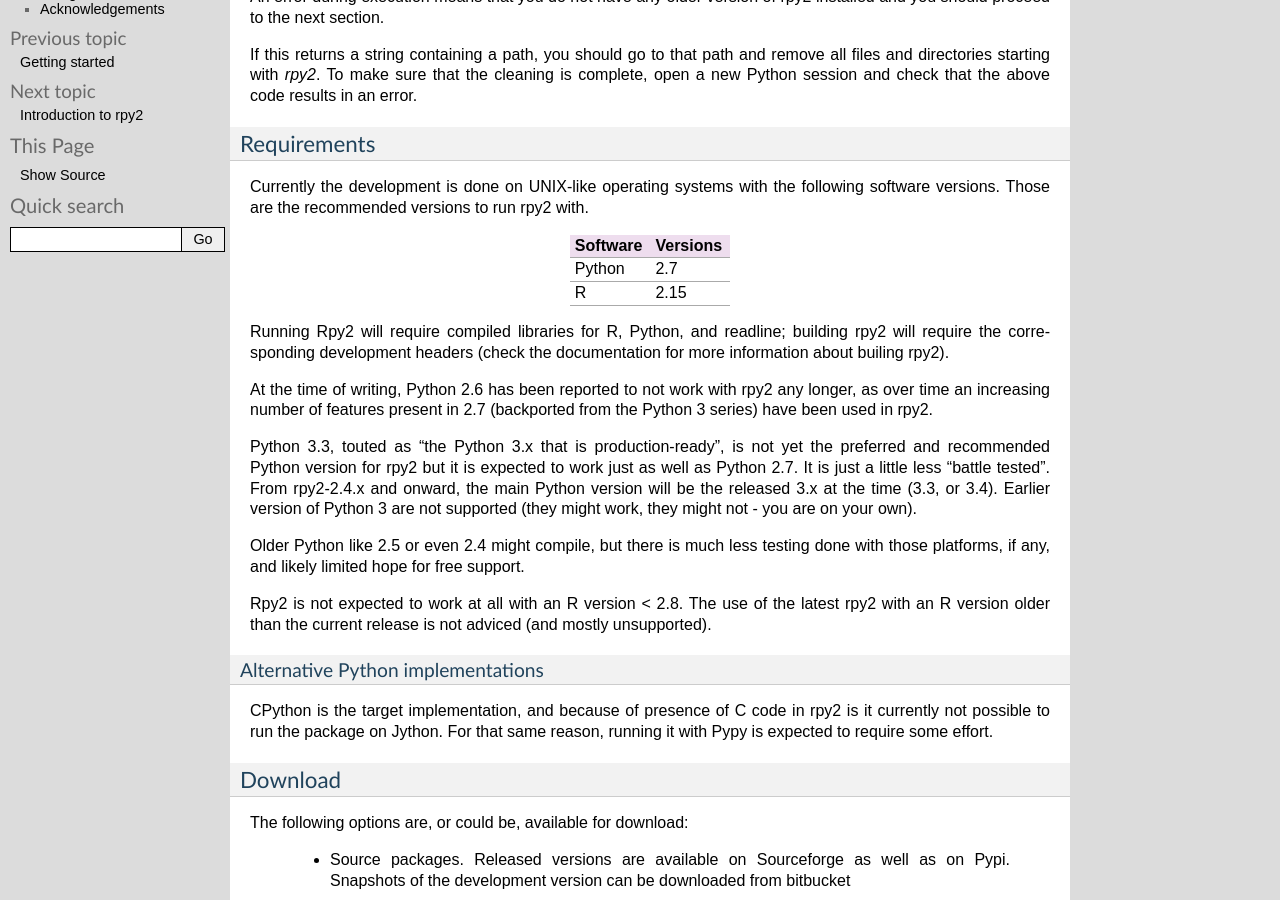
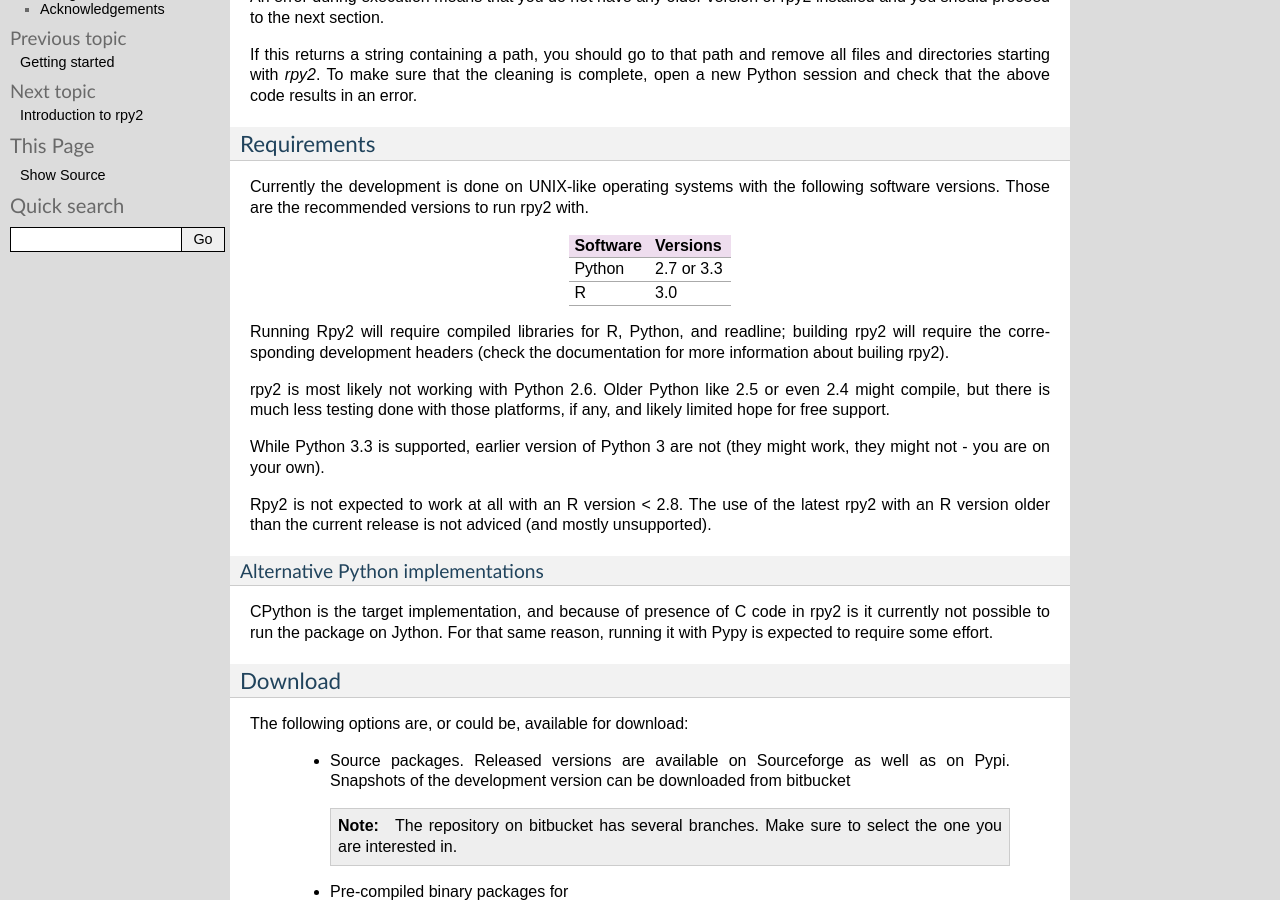
Before and after one commit to rpy2/rpy2, a Sphinx documentation site: the page built from doc/source/overview.rst, in a window 1280 px wide and 900 px high, scrolled down 777 px. Built offline with Sphinx 7.4.7, drawn with Linux system fonts in a browser that asks for light colours; formulas are drawn with MathJax 3.

Commit message:
R version and Python versions supported
--HG--
branch : version_2.4.x

```diff
--- a/doc/source/overview.rst
+++ b/doc/source/overview.rst
@@ -73,32 +73,24 @@ Currently the development is done on UNIX-like operating systems with the
 following software versions. Those are the recommended
 versions to run rpy2 with.
 
-======== ===========
+======== ============
 Software Versions
-======== ===========
- Python   2.7
- R        2.15
-======== ===========
+======== ============
+ Python   2.7 or 3.3
+ R        3.0
+======== ============
 
 Running Rpy2 will require compiled libraries for R, Python, and readline;
 building rpy2 will require the corresponding development headers
 (check the documentation for more information about builing rpy2).
 
-At the time of writing, Python 2.6 has been reported to not work with
-rpy2 any longer, as over time an increasing number
-of features present in 2.7 (backported from the Python 3 series)
-have been used in rpy2.
-
-Python 3.3, touted as "the Python 3.x that is production-ready", is not
-yet the preferred and recommended Python version for rpy2 but it
-is expected to work just as well as Python 2.7. It is just
-a little less "battle tested". From rpy2-2.4.x and onward,
-the main Python version will be the released 3.x at the time (3.3, or 3.4).
-Earlier version of Python 3 are not supported (they might work, they might not - you are on your own).
-
+rpy2 is most likely not working with Python 2.6.
 Older Python like 2.5 or even 2.4 might compile, but there is much less
 testing done with those platforms, if any, and likely limited hope
 for free support.
+
+While Python 3.3 is supported, earlier version of Python 3 are not
+(they might work, they might not - you are on your own).
 
 Rpy2 is not expected to work at all with an R version < 2.8. The use of the
 latest rpy2 with an R version older than the current release is not
```
